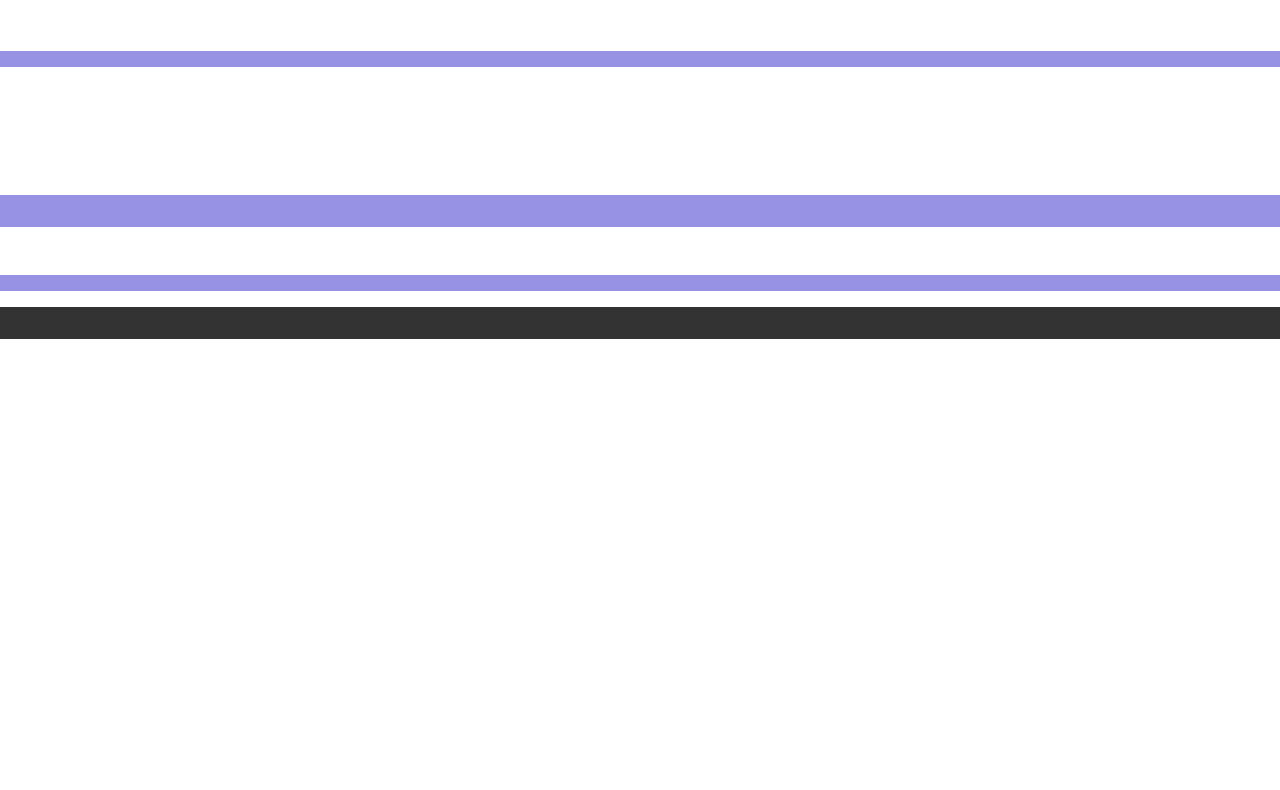
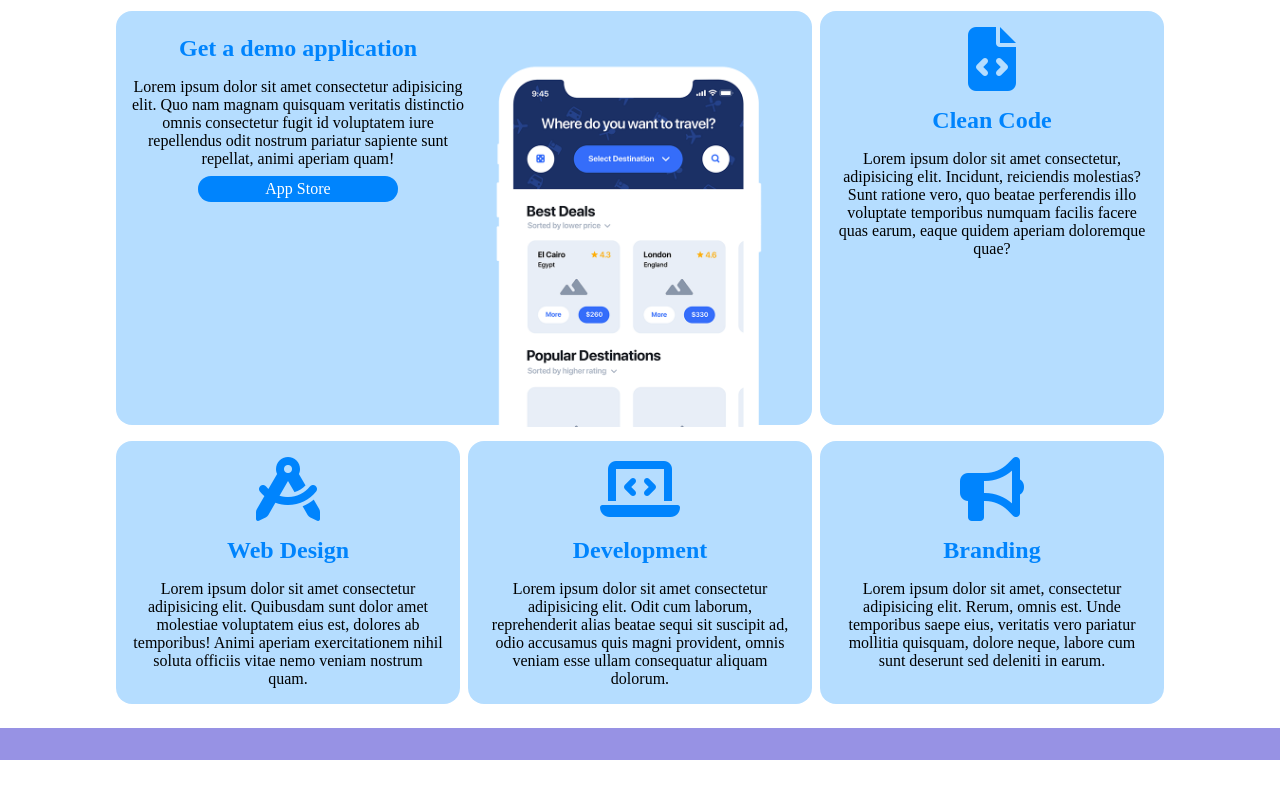
Before and after one commit to DeSantisDomiziano/htmlcss-responsive-layout, a plain HTML site: page index.html in a window 1280 px wide. Shown: the part 68-858 px from the top of the page. Before the commit the page ends 800 px from the top, so only its background shows below. Drawn offline with Linux system fonts and the light colour scheme.

Commit message:
add section demo htmlcss responsive layout

```diff
--- a/assets/css/style.css
+++ b/assets/css/style.css
@@ -15,6 +15,10 @@ ul {
 
 a {
     text-decoration: none;
+}
+
+i {
+    width: 100%;
 }
 /* #endregion common */
 
@@ -38,6 +42,16 @@ a {
 
 [class^="col_"] {
     padding: 0.5rem 1rem;
+    margin: 0.5rem 0.25rem;
+    border-radius: 1rem;
+}
+
+[class^="col_"] > * {
+    padding: 0.5rem 0;
+}
+
+[class^="col_"] > * > * {
+    padding: 0.5rem 0;
 }
 
 .col_12 {
@@ -45,7 +59,7 @@ a {
 }
 
 .col_8 {
-    width: calc(100% / 12 * 8);
+    width: calc(100% / 12 * 8 - 0.5rem);
 }
 
 .col_6 {
@@ -53,7 +67,7 @@ a {
 }
 
 .col_4 {
-    width: calc(100% / 12 * 4);
+    width: calc(100% / 12 * 4 - 00.5rem);
 }
 /* #endregion utilities */
 
@@ -77,7 +91,7 @@ a {
     --rl-secondary: #b5ddff;
     --rl-tertiary: #fdc15f;
     --rl-header: #0084fd;
-    --rl-effect-header: #4ca9ff;
+    --rl-effect-header: #b5ddff;
     --rl-main: #ffffff;
     --rl--footer: #333333;
 }
@@ -123,6 +137,10 @@ header {
     margin-left: -100vw;
     max-height: 0;
     transition: all 0.4s ease;
+}
+
+#site_header li:hover {
+    background-color: var(--rl-effect-header);
 }
 
 /* ICONA HAMBURGER */
@@ -193,6 +211,38 @@ header {
 main section:nth-child(even) {
     background-color: var(--rl-primary);
 }
+
+/* SECTION DEMO */
+#demo [class^="col_"] {
+    background-color: var(--rl-effect-header);
+}
+
+#demo h2,
+#demo i {
+    text-align: center;
+    color: var(--rl-header);
+}
+
+#demo p {
+    text-align: center;
+}
+
+#demo a {
+    color: var(--rl-main);
+    text-align: center;
+    display: block;
+    width: 60%;
+    margin: auto;
+    background-color: var(--rl-header);
+    padding: 0.25rem 0rem;
+    border-radius: 2rem;
+}
+
+#demo img {
+    position: relative;
+    top: 22px;
+    padding-bottom: 0;
+}
 /* #endregion main */
 
 
@@ -206,23 +256,23 @@ main section:nth-child(even) {
 /* #region mediaQ */
 @media screen and (min-width: 768px) {
     .col_md_10 {
-        width: calc(100% / 12 * 10);
+        width: calc((100% / 12 * 10) - 0.5rem);
     }
 
     .col_md_8 {
-        width: calc(100% / 12 * 8);
+        width: calc((100% / 12 * 8) - 0.5rem);
     }
 
     .col_md_6 {
-        width: 50%;
+        width: calc((100% / 12 * 6) - 0.5rem);
     }
 
     .col_md_4 {
-        width: calc(100% / 12 * 4);
+        width: calc((100% / 12 * 4) - 0.5rem);
     }
 
     .col_md_2 {
-        width: calc(100% / 12 * 2);
+        width: calc((100% / 12 * 2) - 0.5rem);
     }
 
 }
@@ -233,26 +283,28 @@ main section:nth-child(even) {
         width: 80%;
         margin: 1rem auto;
     }
+
     .col_lg_10 {
-        width: calc(100% / 12 * 10);
+        width: calc((100% / 12 * 10) - 0.5rem);
     }
 
     .col_lg_8 {
-        width: calc(100% / 12 * 8);
+        width: calc((100% / 12 * 8) - 0.5rem);
     }
 
     .col_lg_6 {
-        width: 50%;
+        width: calc((100% / 12 * 6) - 0.5rem);
     }
 
     .col_lg_4 {
-        width: calc(100% / 12 * 4);
+        width: calc((100% / 12 * 4) - 0.5rem);
     }
 
     .col_lg_2 {
-        width: calc(100% / 12 * 2);
+        width: calc((100% / 12 * 2) - 0.5rem);
     }
 
+    /* ADATTAMENTI NAV */
     #site_header {
         height: 55px;
     }
@@ -268,7 +320,7 @@ main section:nth-child(even) {
         max-height: 0;
     }
 
-    #site_header ul button a {
+    #site_header li:last-child a {
         color: var(--rl--footer);
         background-color: var(--rl-main);
         padding: 0.25rem 0.5rem;
@@ -278,6 +330,16 @@ main section:nth-child(even) {
     #site_header .menu_icon {
         display: none;
     }
+
+    /* ADATTAMENTI DEMO */
+    #demo .col_lg_8 {
+        display: flex;
+    }
+
+    #demo .w_50{
+        width: 50%;
+    }
+
+
 }
-
 /* #endregion mediaQ */
--- a/index.html
+++ b/index.html
@@ -5,6 +5,7 @@
     <meta http-equiv="X-UA-Compatible" content="IE=edge">
     <meta name="viewport" content="width=device-width, initial-scale=1.0">
     <title>Document</title>
+    <link rel="stylesheet" href="https://cdnjs.cloudflare.com/ajax/libs/font-awesome/6.3.0/css/all.min.css" integrity="sha512-SzlrxWUlpfuzQ+pcUCosxcglQRNAq/DZjVsC0lE40xsADsfeQoEypE+enwcOiGjk/bSuGGKHEyjSoQ1zVisanQ==" crossorigin="anonymous" referrerpolicy="no-referrer" />
     <link rel="stylesheet" href="./assets/css/style.css">
 </head>
 <body class="">
@@ -23,7 +24,7 @@
                 <li><a href="">Testimonials</a></li>
                 <li><a href="">Features</a></li>
                 <li><a href="">About Us</a></li>
-                <li><button><a href="">Get Started</a></button></li>
+                <li><a href="">Get Started</a></li>
             </ul>
         </nav>
     </header>
@@ -34,23 +35,38 @@
             <div class="container">
                 <div class="row">
                     <div class="col_12 col_md_8 col_lg_8">
-
+                        <div class="w_50">
+                            <h2> Get a demo application</h2>
+                            <p>Lorem ipsum dolor sit amet consectetur adipisicing elit. Quo nam magnam quisquam veritatis distinctio omnis consectetur fugit id voluptatem iure repellendus odit nostrum pariatur sapiente sunt repellat, animi aperiam quam!</p>
+                            <a href="">App Store</a>
+                        </div>
+                        <div class="w_50 img_demo">
+                            <img src="./assets/img/phone.png" alt="">
+                        </div>
                     </div>
                     <!-- /.col_12 .col_md_8 .col_lg_8-->
                     <div class="col_12 col_md_4 col_lg_4">
-
+                        <i class="fa-solid fa-file-code fa-4x"></i>
+                        <h2>Clean Code</h2>
+                        <p>Lorem ipsum dolor sit amet consectetur, adipisicing elit. Incidunt, reiciendis molestias? Sunt ratione vero, quo beatae perferendis illo voluptate temporibus numquam facilis facere quas earum, eaque quidem aperiam doloremque quae?</p>
                     </div>
                     <!-- /.col_12 .col_md_4 .col_lg_4-->
                     <div class="col_12 col_md_4 col_lg_4">
-
+                        <i class="fa-solid fa-compass-drafting fa-4x"></i>
+                        <h2>Web Design</h2>
+                        <p>Lorem ipsum dolor sit amet consectetur adipisicing elit. Quibusdam sunt dolor amet molestiae voluptatem eius est, dolores ab temporibus! Animi aperiam exercitationem nihil soluta officiis vitae nemo veniam nostrum quam.</p>
                     </div>
                     <!-- /.col_12 .col_md_4 .col_lg_4-->
                     <div class="col_12 col_md_4 col_lg_4">
-
+                        <i class="fa-solid fa-laptop-code fa-4x"></i>
+                        <h2>Development</h2>
+                        <p>Lorem ipsum dolor sit amet consectetur adipisicing elit. Odit cum laborum, reprehenderit alias beatae sequi sit suscipit ad, odio accusamus quis magni provident, omnis veniam esse ullam consequatur aliquam dolorum.</p>
                     </div>
                     <!-- /.col_12 .col_md_4 .col_lg_4-->
                     <div class="col_12 col_md_4 col_lg_4">
-
+                        <i class="fa-solid fa-bullhorn fa-4x"></i>
+                        <h2>Branding</h2>
+                        <p>Lorem ipsum dolor sit amet, consectetur adipisicing elit. Rerum, omnis est. Unde temporibus saepe eius, veritatis vero pariatur mollitia quisquam, dolore neque, labore cum sunt deserunt sed deleniti in earum.</p>
                     </div>
                     <!-- /.col_12 .col_md_4 .col_lg_4-->
                 </div>
```
